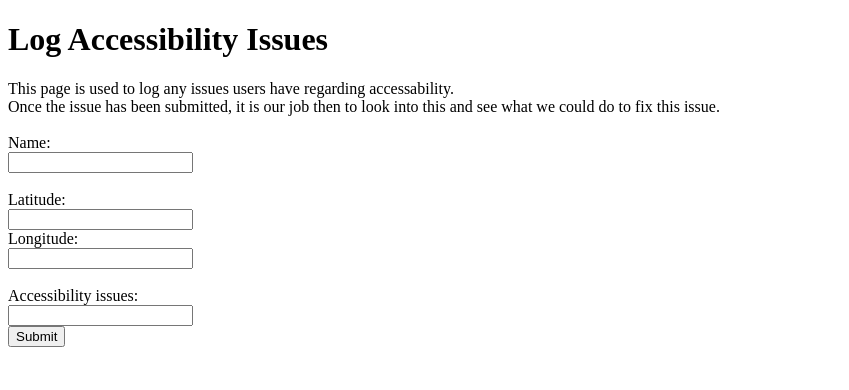
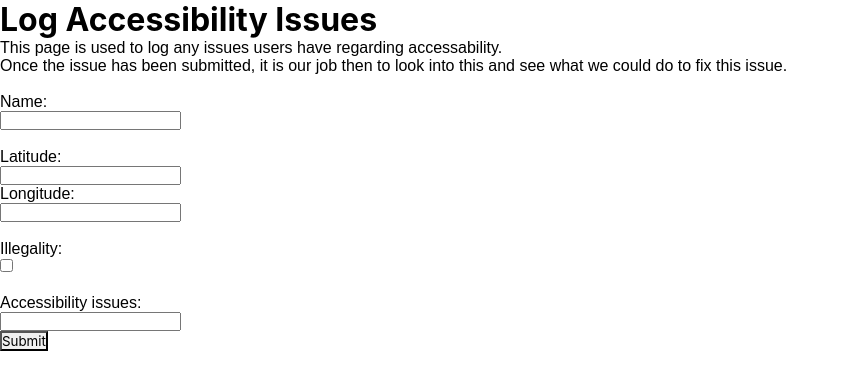
Before and after one commit to mission-deny-the-mission/accessaciti, a PHP site: the page made by submit report.html in a window 1280 px wide. Shown: the top 390 px of the page, without its empty margins (0-849 px from the left). Run offline with PHP 8.4, Linux system fonts and the light colour scheme.

Commit message:
Task 8 now works so you can submit a report

```diff
--- a/recreate tables.sql
+++ b/recreate tables.sql
@@ -17,11 +17,11 @@ CREATE TABLE Type (
 );
 
 CREATE TABLE Issue (
-    issue_id int NOT NULL,
+    issue_id int NOT NULL AUTO_INCREMENT,
     issue_description TEXT NOT NULL,
     illegality boolean NOT NULL,
     location_id int NOT NULL,
-    type_id int NOT NULL,
+    type_id int,
     current_rating int NOT NULL,
     rating_count int NOT NULL,
     rating_text VARCHAR(50) NOT NULL,
--- a/submit report.html
+++ b/submit report.html
@@ -2,13 +2,14 @@
 <html>
 
 <head>
+    <link rel="stylesheet" href="style.css">
 
-    <h1 style="font-family:Century Gothic;">Log Accessibility Issues</h1>
+    <h1>Log Accessibility Issues</h1>
 
-    <head>
+</head>
 
 <body>
-        <p1 style="font-family:Century Gothic;">This page is used to log any issues users have regarding accessability.
+    <p1>This page is used to log any issues users have regarding accessability.
         <br>
         Once the issue has been submitted, it is our job then to look into this and see what we could do to fix this
         issue.
@@ -16,16 +17,19 @@
     <br>
     <form method="POST" action="handle report.php">
         <br>
-            <label style="font-family:Century Gothic;">Name:</label><br>
+        <label>Name:</label><br>
         <input type="text" id="Name" name="name"><br>
         <br>
-            <label style="font-family:Century Gothic;">Latitude:</label><br>
+        <label>Latitude:</label><br>
         <input type="text" id="Latitude" name="latitude">
         <br>
-            <label style="font-family:Century Gothic;"> Longitude:</label><br>
+        <label> Longitude:</label><br>
         <input type="text" id="Longitude" name="longitude"><br>
         <br>
-            <label style="font-family:Century Gothic;">Accessibility issues:</label><br>
+        <label for="illegality">Illegality:</label><br>
+        <input type="checkbox" id="illegality" name="illegality"><br>
+        <br>
+        <label>Accessibility issues:</label><br>
         <input type="text" id="Accessibility issue" name="description"><br>
         <button value="Submit">Submit</button>
 
```
Also changed, not shown: handle report.php (+18 -13 lines). Lines whose indentation alone changed are shown as unchanged.
